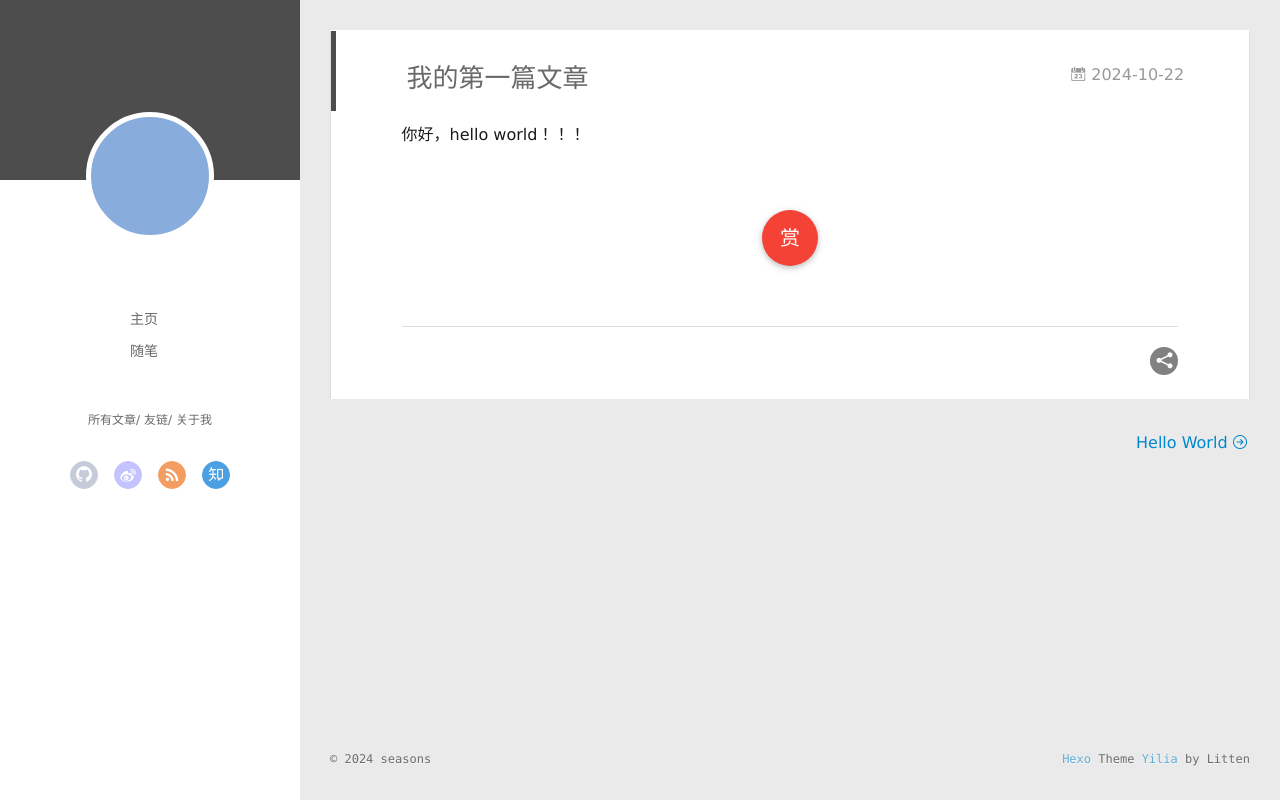
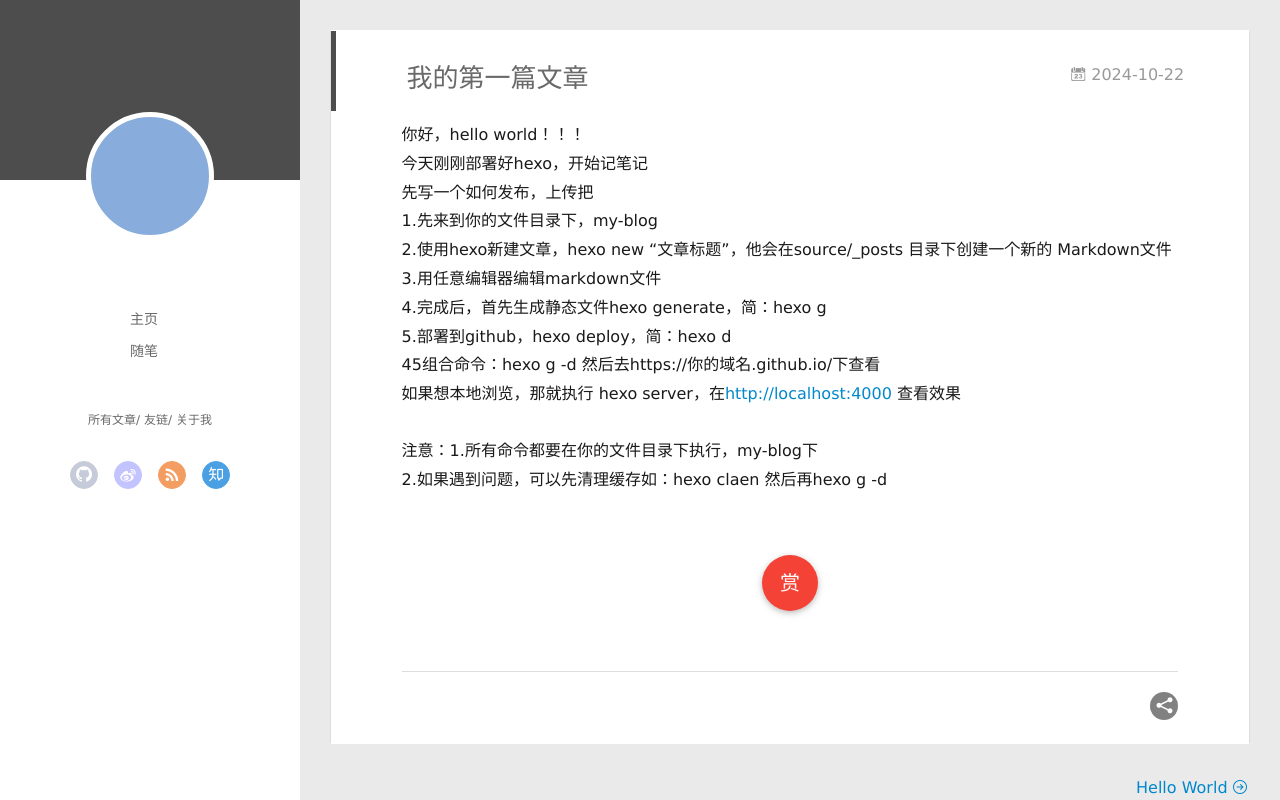
Before and after one commit to ght2943330996/GHT2943330996.github.io, a plain HTML site: page 2024/10/22/我的第一篇文章/index.html in a window 1280 px wide. Drawn offline with Linux system fonts and the light colour scheme; no server answers.

Commit message:
Site updated: 2024-10-23 10:21:59

```diff
--- a/2024/10/22/我的第一篇文章/index.html
+++ b/2024/10/22/我的第一篇文章/index.html
@@ -8,15 +8,15 @@
   <link rel="dns-prefetch" href="http://example.com">
   <title>我的第一篇文章 | 我的第一个博客</title>
   <meta name="viewport" content="width=device-width, initial-scale=1, maximum-scale=1">
-  <meta name="description" content="你好，hello world！！！">
+  <meta name="description" content="你好，hello world！！！今天刚刚部署好hexo，开始记笔记先写一个如何发布，上传把1.先来到你的文件目录下，my-blog2.使用hexo新建文章，hexo new “文章标题”，他会在source&#x2F;_posts 目录下创建一个新的 Markdown文件3.用任意编辑器编辑markdown文件4.完成后，首先生成静态文件hexo generate，简：hexo g5.部署到gi">
 <meta property="og:type" content="article">
 <meta property="og:title" content="我的第一篇文章">
 <meta property="og:url" content="http://example.com/2024/10/22/%E6%88%91%E7%9A%84%E7%AC%AC%E4%B8%80%E7%AF%87%E6%96%87%E7%AB%A0/index.html">
 <meta property="og:site_name" content="我的第一个博客">
-<meta property="og:description" content="你好，hello world！！！">
+<meta property="og:description" content="你好，hello world！！！今天刚刚部署好hexo，开始记笔记先写一个如何发布，上传把1.先来到你的文件目录下，my-blog2.使用hexo新建文章，hexo new “文章标题”，他会在source&#x2F;_posts 目录下创建一个新的 Markdown文件3.用任意编辑器编辑markdown文件4.完成后，首先生成静态文件hexo generate，简：hexo g5.部署到gi">
 <meta property="og:locale" content="zh_CN">
 <meta property="article:published_time" content="2024-10-22T11:40:30.000Z">
-<meta property="article:modified_time" content="2024-10-22T11:41:10.662Z">
+<meta property="article:modified_time" content="2024-10-23T02:21:26.577Z">
 <meta property="article:author" content="seasons">
 <meta name="twitter:card" content="summary">
 
@@ -174,7 +174,8 @@
 
     <div class="article-entry" itemprop="articleBody">
 
-        <p>你好，hello world！！！</p>
+        <p>你好，hello world！！！<br>今天刚刚部署好hexo，开始记笔记<br>先写一个如何发布，上传把<br>1.先来到你的文件目录下，my-blog<br>2.使用hexo新建文章，hexo new “文章标题”，他会在source&#x2F;_posts 目录下创建一个新的 Markdown文件<br>3.用任意编辑器编辑markdown文件<br>4.完成后，首先生成静态文件hexo generate，简：hexo g<br>5.部署到github，hexo deploy，简：hexo d<br>45组合命令：hexo g -d 然后去https:&#x2F;&#x2F;你的域名.github.io&#x2F;下查看<br>如果想本地浏览，那就执行 hexo server，在<a target="_blank" rel="noopener" href="http://localhost:4000/">http://localhost:4000</a> 查看效果</p>
+<p>注意：1.所有命令都要在你的文件目录下执行，my-blog下<br>2.如果遇到问题，可以先清理缓存如：hexo claen 然后再hexo g -d </p>
 
 
 
```
Also changed, not shown: index.html (+2 -1 lines).
